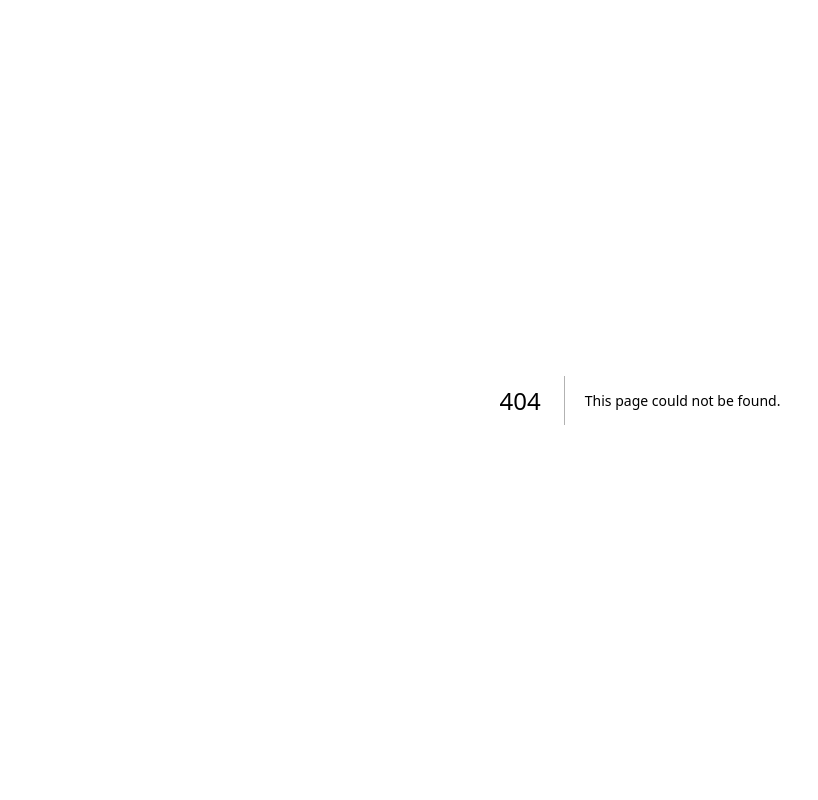
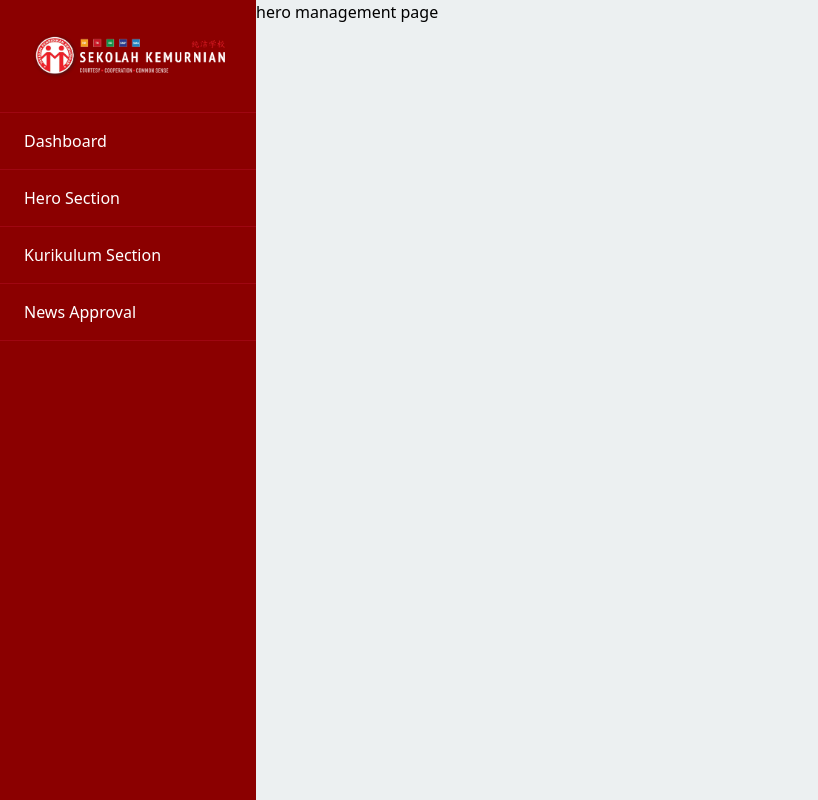
Before and after one commit to Kemurnian-School/kemurnian-website, a Next.js app: page /admin/hero in a window 1280 px wide. Before the commit this address had no page. Shown: the whole page, without its empty margins (0-818 px from the left). Built offline with nearby package versions, Linux system fonts and the light colour scheme.

Commit message:
initiate admin page. TODO: complete hero management page

```diff
--- /dev/null
+++ b/app/admin/components/Sidebar.tsx
@@ -0,0 +1,47 @@
+"use client";
+
+import Link from "next/link";
+import Image from "next/image";
+
+const linkStyle =
+  "block w-full py-4 pl-6 hover:bg-btn-hover cursor-pointer text-left border-b border-red-800";
+
+export default function AdminSidebar() {
+  return (
+    <nav className="w-64 bg-btn-primary h-screen text-white flex-shrink-0">
+      <div className="my-8 mx-4 h-12 relative">
+        <Image
+          src="/nav_logo.webp"
+          alt="Logo"
+          fill
+          className="object-contain"
+          priority
+        />
+      </div>
+
+      {/* Menu Links */}
+      <ul className="flex flex-col">
+        <li>
+          <Link href="/admin/" className={`${linkStyle} border-t`}>
+            Dashboard
+          </Link>
+        </li>
+        <li>
+          <Link href="/admin/hero" className={linkStyle}>
+            Hero Section
+          </Link>
+        </li>
+        <li>
+          <Link href="/admin/kurikulum" className={linkStyle}>
+            Kurikulum Section
+          </Link>
+        </li>
+        <li>
+          <Link href="/admin/news" className={linkStyle}>
+            News Approval
+          </Link>
+        </li>
+      </ul>
+    </nav>
+  );
+}
--- /dev/null
+++ b/app/admin/hero/page.tsx
@@ -0,0 +1,7 @@
+export default function() {
+    return (
+        <div>
+            hero management page
+        </div>
+    )
+}
--- /dev/null
+++ b/app/admin/kurikulum/page.tsx
@@ -0,0 +1,7 @@
+export default function() {
+    return (
+        <div>
+            kurikulum management page
+        </div>
+    )
+}
--- a/app/admin/layout.tsx
+++ b/app/admin/layout.tsx
@@ -1,6 +1,8 @@
 import type { Metadata } from "next";
 import { Poppins } from "next/font/google";
-import "../globals.css"; // reuse global styles
+import "../globals.css";
+
+import Sidebar from "./components/Sidebar"
 
 const poppins = Poppins({
   subsets: ["latin"],
@@ -20,8 +22,8 @@ export default function AdminLayout({
 }) {
   return (
     <div className={`${poppins.variable} font-sans antialiased`}>
-      <div className="min-h-screen flex flex-col">
-        {/* Admin navbar/sidebar can go here */}
+      <div className="min-h-screen flex">
+        <Sidebar />
         <main className="flex-1">{children}</main>
       </div>
     </div>
--- /dev/null
+++ b/app/admin/news/page.tsx
@@ -0,0 +1,7 @@
+export default function() {
+    return (
+        <div>
+            news management page
+        </div>
+    )
+}
```
